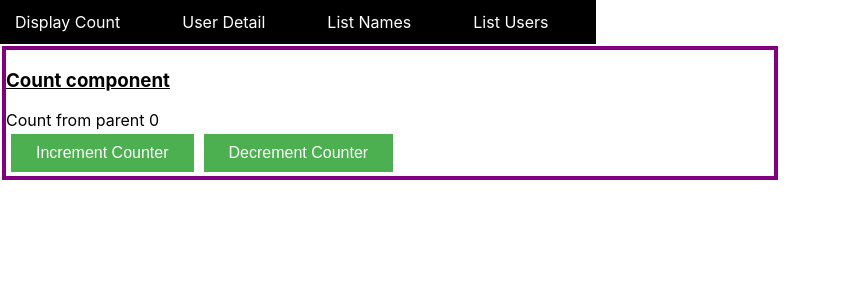
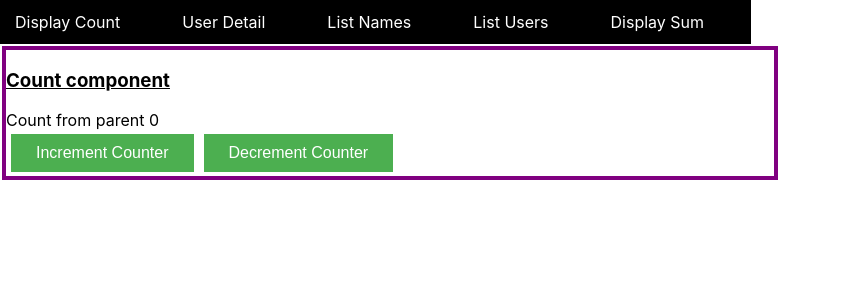
Before and after one commit to MadhuMuthumannan/emexo, a React (Create React App) app in the folder react/my-app/: page / in a window 1280 px wide. Shown: the top 300 px of the page, without its empty margins (0-841 px from the left). Built offline with nearby package versions, Linux system fonts and the light colour scheme.

Commit message:
added component to appjs

```diff
--- a/react/my-app/src/App.js
+++ b/react/my-app/src/App.js
@@ -7,6 +7,7 @@ export default function App() {
       <NavLink to="/userDetail">User Detail</NavLink>
       <NavLink to="/listNames">List Names</NavLink>
       <NavLink to="/listUsers">List Users</NavLink>
+      <NavLink to="/displaySum">Display Sum</NavLink>
     </div>
   );
 }
```
